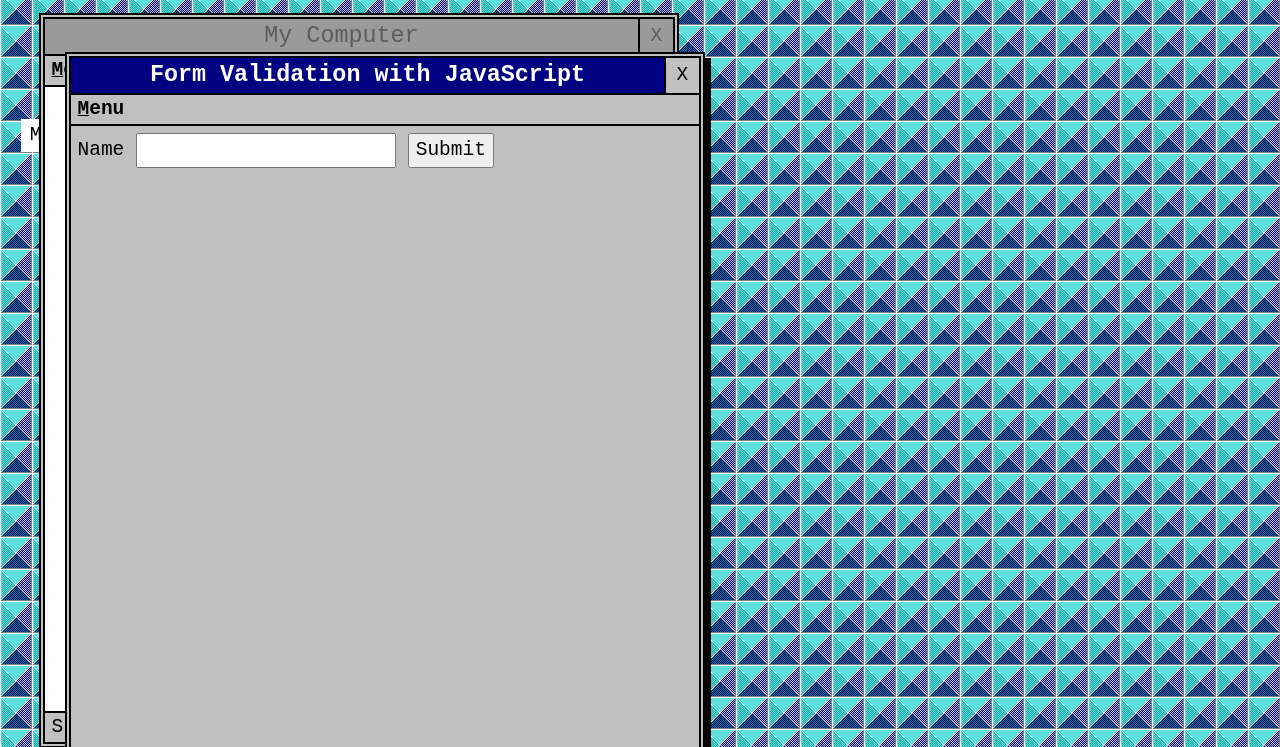
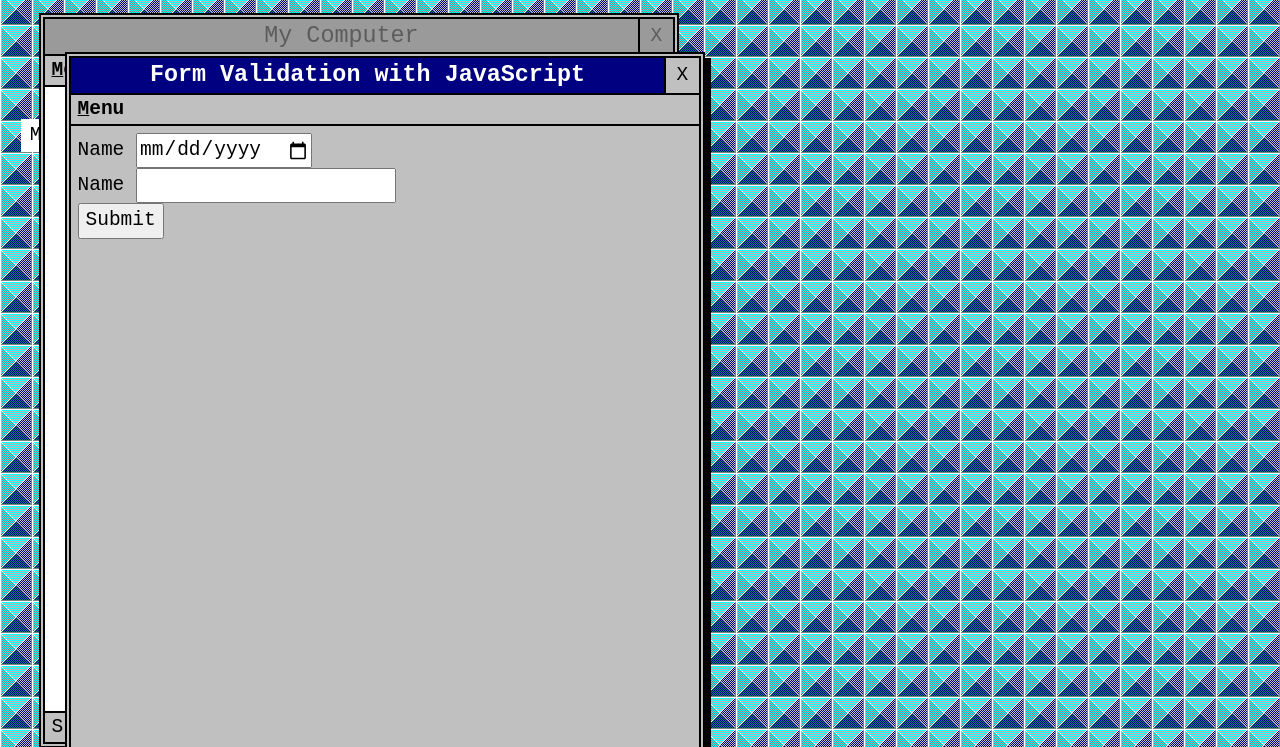
Before and after one commit to cobbland/odin-os, a website built with webpack: page src/template.html in a window 1280 px wide. Shown: the part 39-786 px from the top of the page. Built offline with nearby package versions, Linux system fonts and the light colour scheme.

Commit message:
Work on form

```diff
--- a/src/form.html
+++ b/src/form.html
@@ -1,5 +1,11 @@
 <form action="">
-    <label for="">Name</label>
-    <input type="text">
+    <div>
+        <label for="date">Name</label>
+        <input id="date" type="date">
+    </div>
+    <div>
+        <label for="name">Name</label>
+        <input id="name" type="text">
+    </div>
     <button type="submit">Submit</button>
 </form>
```
